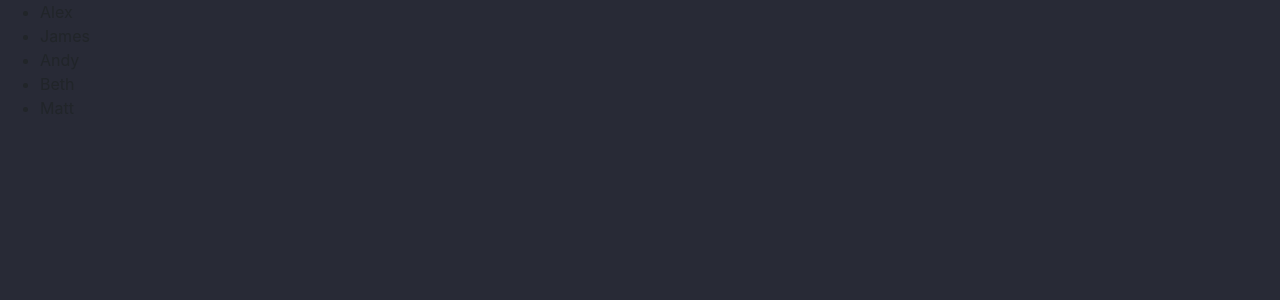
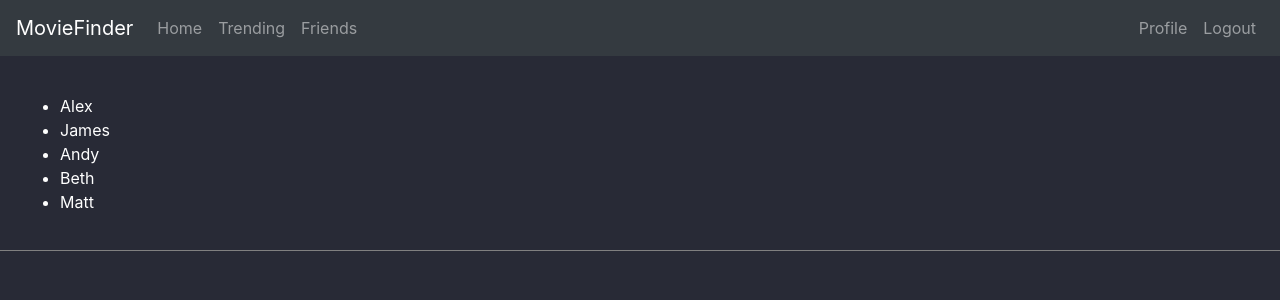
Before and after one commit to ldrach/comp3450project, a React (Create React App) app: page /friends in a window 1280 px wide. Shown: the top 300 px of the page. Built offline with nearby package versions, Linux system fonts and the light colour scheme.

Commit message:
started Friends page

```diff
--- a/src/friends/friends.css
+++ b/src/friends/friends.css
@@ -0,0 +1,3 @@
+.upperContainer {
+    color:white;
+}
--- a/src/friends/friends.js
+++ b/src/friends/friends.js
@@ -1,15 +1,19 @@
 import React from "react";
-
+import Navbar from "../navbar/navbar";
+import "./friends.css"
 
 const Friends = () => {
     return (
-        <div>
-            <ul>
-                {["Alex", "James", "Andy", "Beth", "Matt"].map((user, idx)=> {
-                    return <li key={idx}>{user}</li>
-                })}
-            </ul>
+        <container>
+            <Navbar/>
+            <div className="upperContainer">
+                <ul>
+                    {["Alex", "James", "Andy", "Beth", "Matt"].map((user, idx)=> {
+                        return <li key={idx}>{user}</li>
+                    })}
+                </ul>
         </div>
+        </container>
     );
 };
 
```
